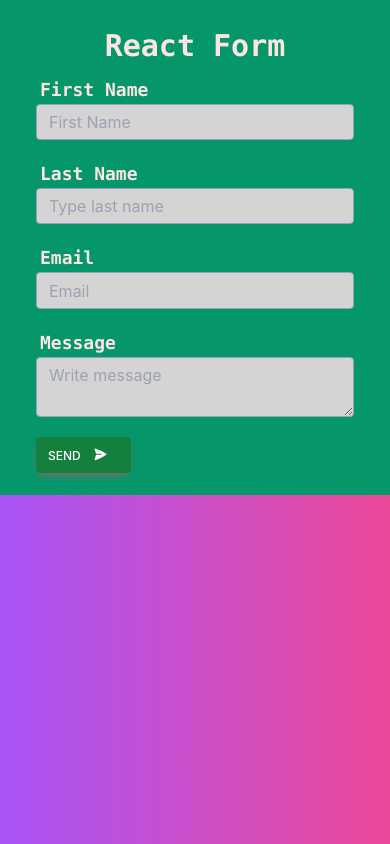
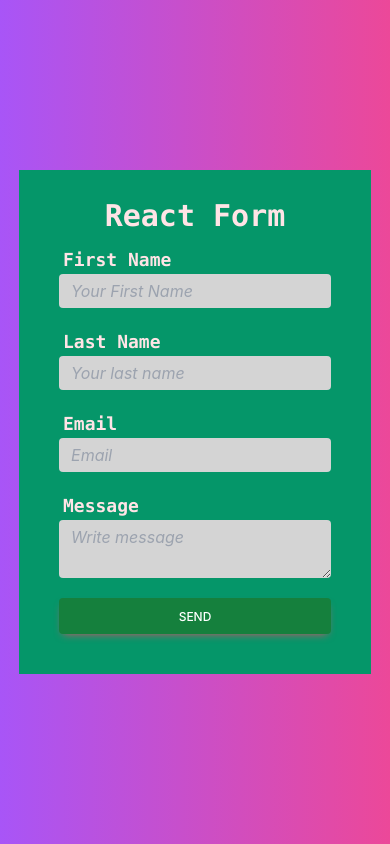
Before and after one commit to myatsusuhlaing/React-Form, a React (Create React App) app: page / in a window 390 px wide. Built offline with nearby package versions, Linux system fonts and the light colour scheme.

Commit message:
complete responsive

```diff
--- a/src/App.css
+++ b/src/App.css
@@ -1,4 +1,4 @@
-.reactForm{
+/* .reactForm{
   text-align: center;
   margin: 0 auto;
 }
@@ -8,16 +8,16 @@
   flex-direction: column;
   align-items: center;
   margin-bottom: 10px;
-}
-input,.sendBtn{
+} */
+/* input,.sendBtn{
   width: 30%;
   padding: 5px;
   margin-bottom: 10px;
-}
+} */
 .backImag{
   background-image: url(./image/bgimage.jpg);
   background-size: cover;
 }
-textarea{
+/* textarea{
   width: 30%;
-}
+} */
--- a/src/App.js
+++ b/src/App.js
@@ -6,9 +6,8 @@ import FormContact from "./FormContact";
 
 function App(){
   return(
-    <div className="h-screen bg-gradient-to-r from-purple-500 to-pink-500">
-
-    <FormContact />
+    <div className="h-screen flex items-center justify-center  bg-gradient-to-r from-purple-500 to-pink-500">
+    <FormContact/>
     </div>
   )
 }
--- a/src/FormContact.js
+++ b/src/FormContact.js
@@ -43,37 +43,34 @@ function FormContact(){
         }
         return validationErrors;
     }
-
-
     return(
-
-    <div className="mx-auto px-8 my-auto md:w-5/12 bg-emerald-600 ">
-      <h2 className="text-center pt-7 text-rose-100 font-bold font-mono text-3xl">React Form</h2>
-    <form className="bg-emerald-600 py-3 px-1 flex flex-col" onSubmit={handleSubmit}>
+    <div className="p-7 md:w-6/12 bg-emerald-600 ">
+      <h2 className="text-center text-rose-100 font-bold font-mono text-3xl">React Form</h2>
+    <form className="bg-emerald-600 py-3 px-3 flex flex-col" onSubmit={handleSubmit}>
       <label className="text-left px-1 text-rose-100 font-bold font-mono text-lg">
           First Name
       </label>
       <input
-        className="bg-neutral-300 border w-full border-slate-400 rounded px-3 py-[0.32rem]"
+        className="bg-neutral-300 outline-none w-full placeholder:italic rounded px-3 py-[0.32rem]"
         id="exampleFormControlInput1"
         type="text"
-        placeholder="First Name"
+        placeholder="Your First Name"
         value ={firstname}
         onChange={(event) => setFirstName(event.target.value)}
       />
         <span className="text-left px-1 text-rose-800 pb-5">{error.firstname}</span>
       <label className="text-left px-1 text-rose-100 font-bold font-mono text-lg">Last Name</label>
         <input
-        className="bg-neutral-300 border w-full border-slate-400 rounded px-3 py-[0.32rem]"
+        className="bg-neutral-300 outline-none w-full placeholder:italic rounded px-3 py-[0.32rem]"
         type="text"
-        placeholder="Type last name"
+        placeholder="Your last name"
         value = {secname}
         onChange={(event) =>setSecName(event.target.value)}
         />
         <span className="text-left px-1 text-rose-800 pb-5">{error.secname}</span>
       <label className="text-left px-1 text-rose-100 font-bold font-mono text-lg">Email</label>
         <input
-        className="bg-neutral-300 border w-full border-slate-400 rounded px-3 py-[0.32rem]"
+        className="bg-neutral-300 outline-none w-full placeholder:italic rounded px-3 py-[0.32rem]"
         type="email"
         placeholder="Email"
         value={email}
@@ -82,7 +79,7 @@ function FormContact(){
         <span className="text-left px-1 text-rose-800 pb-5">{error.email}</span>
       <label className="text-left px-1 text-rose-100 font-bold font-mono text-lg">Message</label>
         <textarea
-        className="bg-neutral-300 border w-full border-slate-400 rounded px-3 py-[0.32rem]"
+        className="bg-neutral-300 outline-none w-full placeholder:italic rounded px-3 py-[0.32rem]"
         rows= "2"
         placeholder="Write message"
         value={message}
@@ -91,20 +88,18 @@ function FormContact(){
         <span className="text-left px-1 text-rose-800 pb-5">{error.message}</span>
       <button
         className="sendBtn flex rounded bg-green-700 px-3 pb-2 pt-2.5 text-xs font-medium uppercase leading-normal text-white shadow-[0_4px_9px_-4px_#dc4c64] transition duration-150 ease-in-out hover:bg-danger-200 hover:shadow-[0_8px_9px_-4px_rgba(220,76,100,0.3),0_4px_18px_0_rgba(220,76,100,0.2)] focus:bg-danger-600 focus:shadow-[0_8px_9px_-4px_rgba(220,76,100,0.3),0_4px_18px_0_rgba(220,76,100,0.2)] focus:outline-none focus:ring-0 active:bg-danger-700 active:shadow-[0_8px_9px_-4px_rgba(220,76,100,0.3),0_4px_18px_0_rgba(220,76,100,0.2)] dark:shadow-[0_4px_9px_-4px_rgba(220,76,100,0.5)] dark:hover:shadow-[0_8px_9px_-4px_rgba(220,76,100,0.2),0_4px_18px_0_rgba(220,76,100,0.1)] dark:focus:shadow-[0_8px_9px_-4px_rgba(220,76,100,0.2),0_4px_18px_0_rgba(220,76,100,0.1)] dark:active:shadow-[0_8px_9px_-4px_rgba(220,76,100,0.2),0_4px_18px_0_rgba(220,76,100,0.1)]">
-        Send
-        <svg
+        <span className="mx-auto">Send</span>
+        {/* <svg
         xmlns="http://www.w3.org/2000/svg"
         viewBox="0 0 24 24"
         fill="currentColor"
-        className="w-5 mx-3">
+        className="w-5 ">
         <path
           d="M3.478 2.405a.75.75 0 00-.926.94l2.432 7.905H13.5a.75.75 0 010 1.5H4.984l-2.432 7.905a.75.75 0 00.926.94 60.519 60.519 0 0018.445-8.986.75.75 0 000-1.218A60.517 60.517 0 003.478 2.405z" />
-        </svg>
+        </svg> */}
       </button>
-
     </form>
     </div>
     )
-
 }
 export default FormContact;
```
